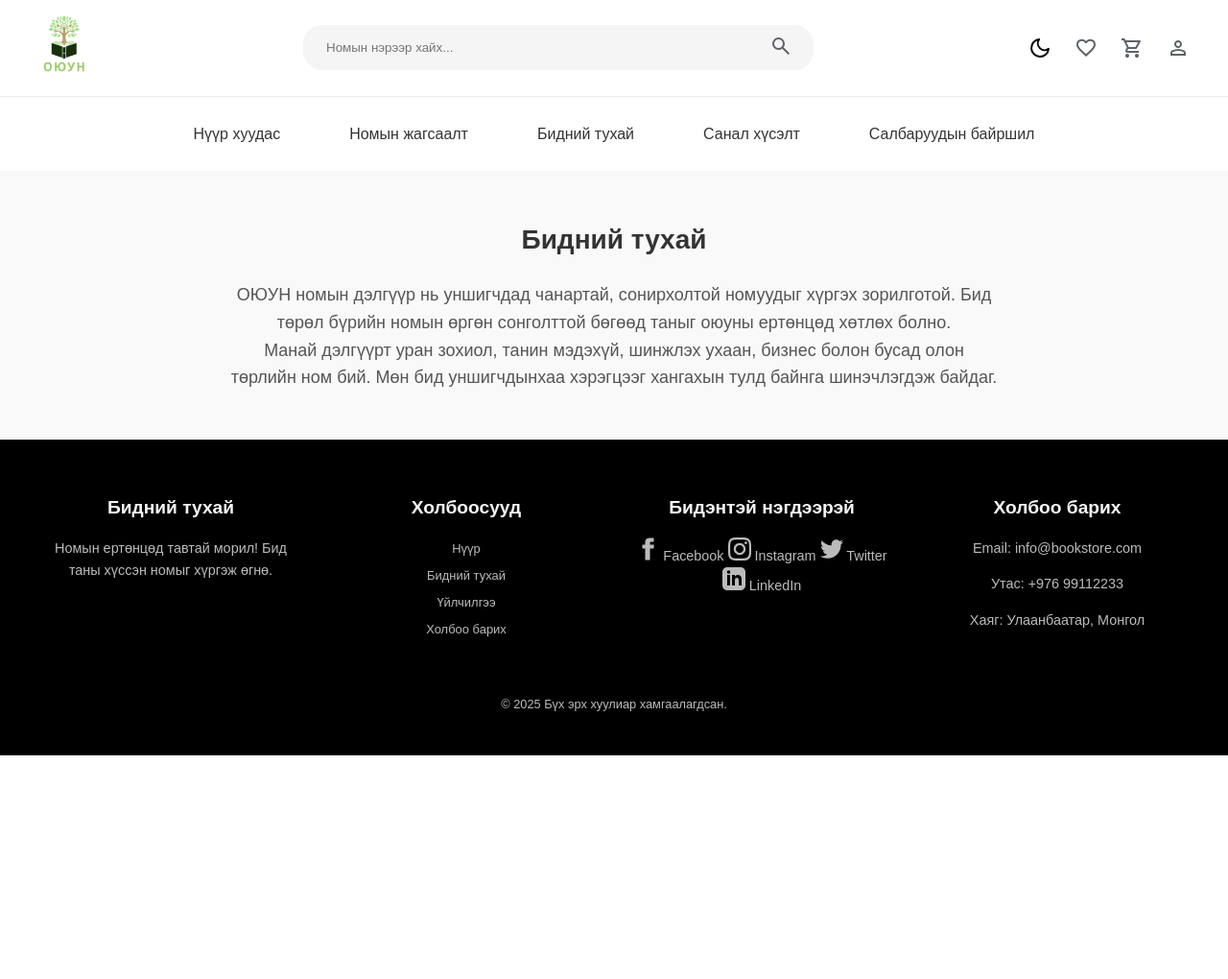
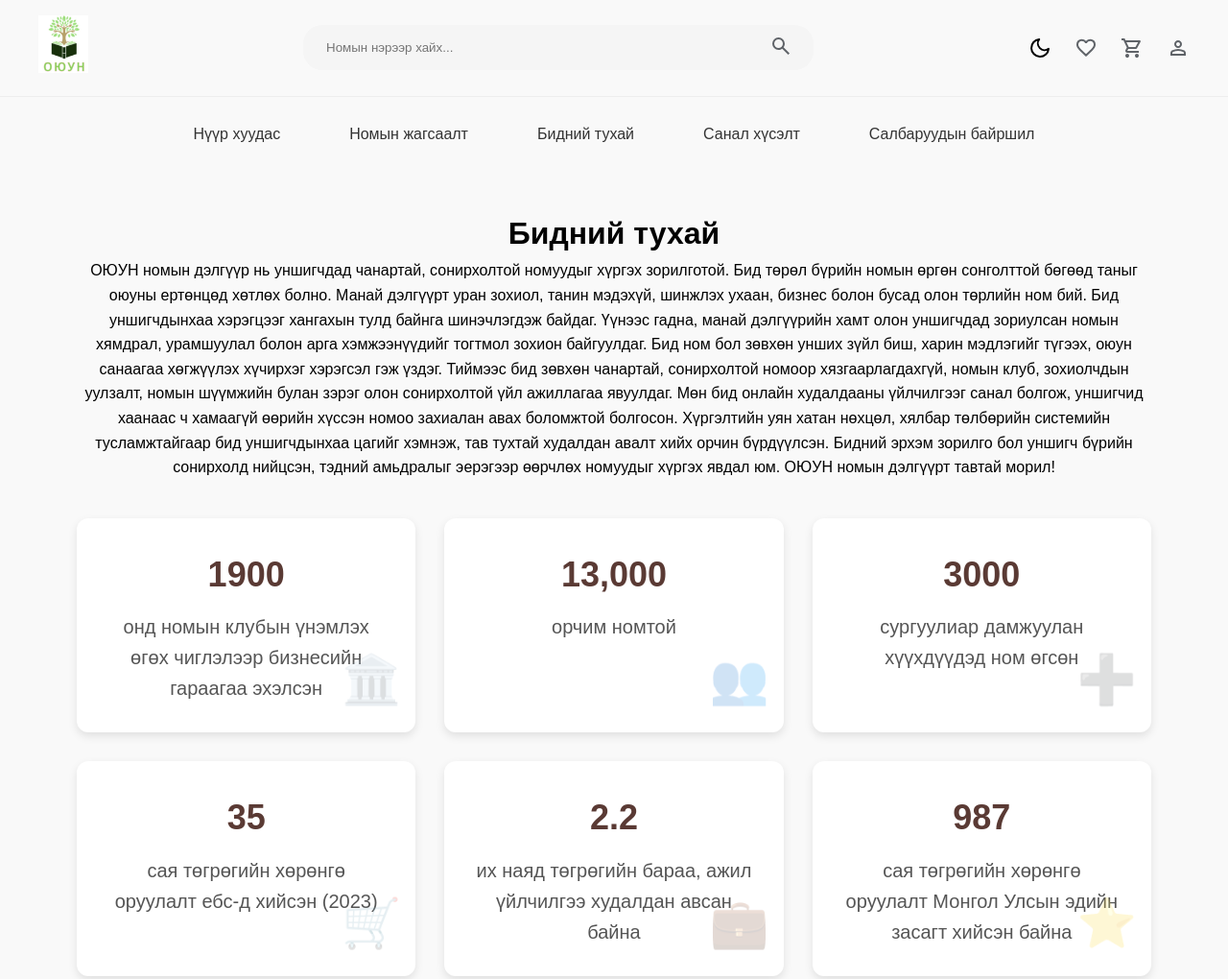
Before and after one commit to Munhjavhlan/bookstore, a website: page abus.html in a window 1280 px wide. Shown: the top 1020 px of the page at 96% size. Before the commit the page ends 800 px from the top, so only its background shows below. Drawn offline with Linux system fonts and the light colour scheme.

Commit message:
about us zasaw

```diff
--- a/abus.html
+++ b/abus.html
@@ -7,44 +7,111 @@
     <link rel="stylesheet" href="styles.css">
     <script src="components/header-component.js" defer></script>
     <script src="components/footer-component.js" defer></script>
+    <style>
+        body {
+            background-color: #f9f9f9;
+            font-family: Arial, sans-serif;
+            margin: 0;
+            padding: 0;
+        }
+        .container {
+            max-width: 1200px;
+            margin: 0 auto;
+            padding: 40px;
+            text-align: center;
+        }
+        .stats-grid {
+            display: grid;
+            grid-template-columns: repeat(auto-fit, minmax(300px, 1fr));
+            gap: 30px;
+            justify-content: center;
+            margin-top: 40px;
+        }
+        .stat-card {
+            background: #fff;
+            padding: 30px;
+            border-radius: 12px;
+            box-shadow: 0 4px 10px rgba(0, 0, 0, 0.1);
+            text-align: center;
+            transition: transform 0.3s;
+            position: relative;
+        }
+        .stat-card:hover {
+            transform: scale(1.05);
+        }
+        .stat-number {
+            font-size: 36px;
+            font-weight: bold;
+            color: #5a3a34;
+        }
+        .stat-description {
+            font-size: 20px;
+            color: #555;
+            margin-top: 10px;
+        }
+        .stat-icon {
+            position: absolute;
+            bottom: 15px;
+            right: 15px;
+            opacity: 0.2;
+            font-size: 50px;
+        }
+    </style>
 </head>
 <body>
     <header-component></header-component>
 
-    <section class="about-us">
-        <div class="container">
-            <h2>Бидний тухай</h2>
-            <p>ОЮУН номын дэлгүүр нь уншигчдад чанартай, сонирхолтой номуудыг хүргэх зорилготой. Бид төрөл бүрийн номын өргөн сонголттой бөгөөд таныг оюуны ертөнцөд хөтлөх болно.</p>
-            <p>Манай дэлгүүрт уран зохиол, танин мэдэхүй, шинжлэх ухаан, бизнес болон бусад олон төрлийн ном бий. Мөн бид уншигчдынхаа хэрэгцээг хангахын тулд байнга шинэчлэгдэж байдаг.</p>
+    <section class="container">
+        <h2>Бидний тухай</h2>
+        <p>ОЮУН номын дэлгүүр нь уншигчдад чанартай, сонирхолтой номуудыг хүргэх зорилготой. Бид төрөл бүрийн номын өргөн сонголттой бөгөөд таныг оюуны ертөнцөд хөтлөх болно.
+
+            Манай дэлгүүрт уран зохиол, танин мэдэхүй, шинжлэх ухаан, бизнес болон бусад олон төрлийн ном бий. Бид уншигчдынхаа хэрэгцээг хангахын тулд байнга шинэчлэгдэж байдаг. Үүнээс гадна, манай дэлгүүрийн хамт олон уншигчдад зориулсан номын хямдрал, урамшуулал болон арга хэмжээнүүдийг тогтмол зохион байгуулдаг.
+
+            Бид ном бол зөвхөн унших зүйл биш, харин мэдлэгийг түгээх, оюун санаагаа хөгжүүлэх хүчирхэг хэрэгсэл гэж үздэг. Тиймээс бид зөвхөн чанартай, сонирхолтой номоор хязгаарлагдахгүй, номын клуб, зохиолчдын уулзалт, номын шүүмжийн булан зэрэг олон сонирхолтой үйл ажиллагаа явуулдаг.
+
+
+            Мөн бид онлайн худалдааны үйлчилгээг санал болгож, уншигчид хаанаас ч хамаагүй өөрийн хүссэн номоо захиалан авах боломжтой болгосон. Хүргэлтийн уян хатан нөхцөл, хялбар төлбөрийн системийн тусламжтайгаар бид уншигчдынхаа цагийг хэмнэж, тав тухтай худалдан авалт хийх орчин бүрдүүлсэн.
+
+
+            Бидний эрхэм зорилго бол уншигч бүрийн сонирхолд нийцсэн, тэдний амьдралыг эерэгээр өөрчлөх номуудыг хүргэх явдал юм. ОЮУН номын дэлгүүрт тавтай морил!
+
+            </p>
+
+        <div class="stats-grid">
+            <div class="stat-card">
+                <div class="stat-number">1900</div>
+                <div class="stat-description">онд номын клубын үнэмлэх өгөх чиглэлээр бизнесийн гараагаа эхэлсэн</div>
+                <div class="stat-icon">🏛️</div>
+            </div>
+            <div class="stat-card">
+                <div class="stat-number">13,000</div>
+                <div class="stat-description">орчим номтой</div>
+                <div class="stat-icon">👥</div>
+            </div>
+            <div class="stat-card">
+                <div class="stat-number">3000</div>
+                <div class="stat-description">сургуулиар дамжуулан хүүхдүүдэд ном өгсөн</div>
+                <div class="stat-icon">➕</div>
+            </div>
+            <div class="stat-card">
+                <div class="stat-number">35</div>
+                <div class="stat-description">сая төгрөгийн хөрөнгө оруулалт ебс-д хийсэн (2023)</div>
+                <div class="stat-icon">🛒</div>
+            </div>
+            <div class="stat-card">
+                <div class="stat-number">2.2</div>
+                <div class="stat-description">их наяд төгрөгийн бараа, ажил үйлчилгээ худалдан авсан байна</div>
+                <div class="stat-icon">💼</div>
+            </div>
+            <div class="stat-card">
+                <div class="stat-number">987</div>
+                <div class="stat-description">сая төгрөгийн хөрөнгө оруулалт Монгол Улсын эдийн засагт хийсэн байна</div>
+                <div class="stat-icon">⭐</div>
+            </div>
         </div>
     </section>
 
     <footer-component></footer-component>
     <script type="module" src="script.js"></script>
-
-    <style>
-    .about-us {
-        background-color: #f9f9f9;
-        padding: 50px 20px;
-        text-align: center;
-    }
-
-    .container {
-        max-width: 800px;
-        margin: 0 auto;
-    }
-
-    h2 {
-        font-size: 28px;
-        color: #333;
-        margin-bottom: 20px;
-    }
-
-    p {
-        font-size: 18px;
-        color: #555;
-        line-height: 1.6;
-    }
-    </style>
 </body>
 </html>
```
